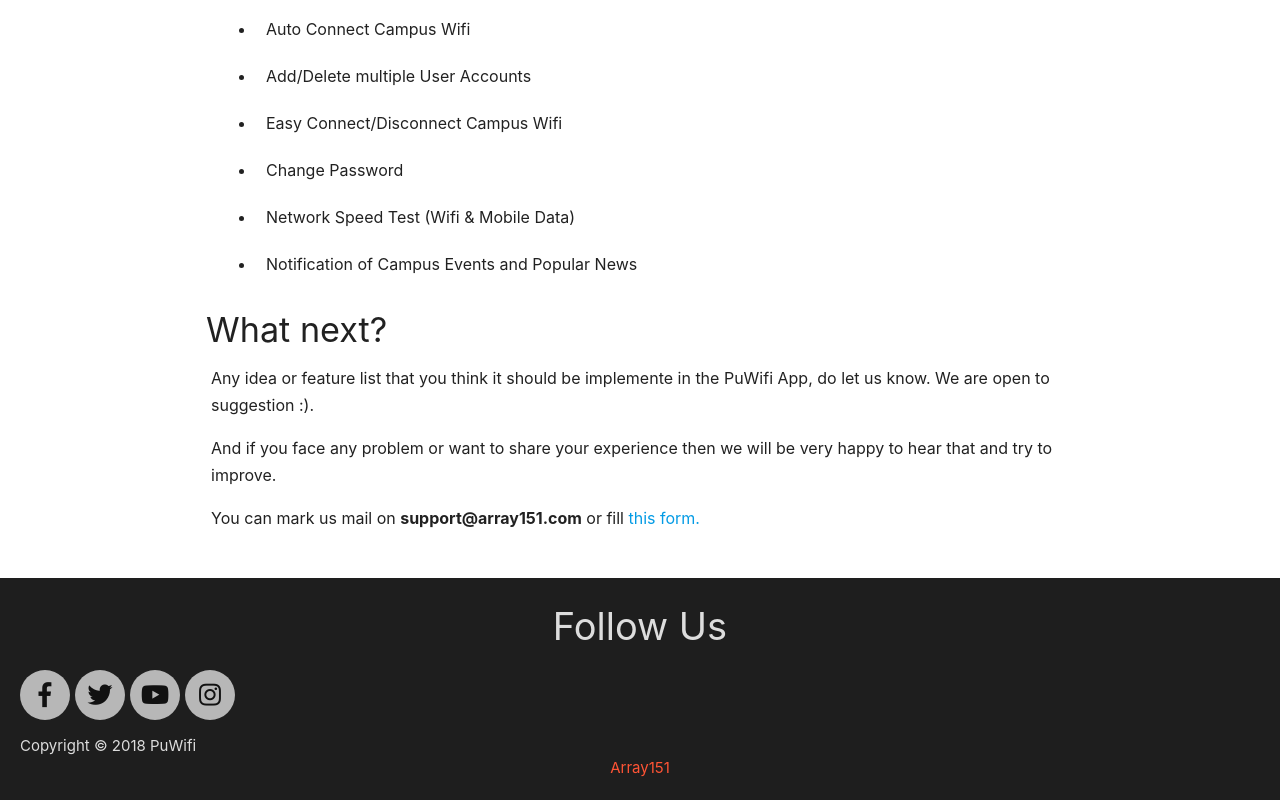
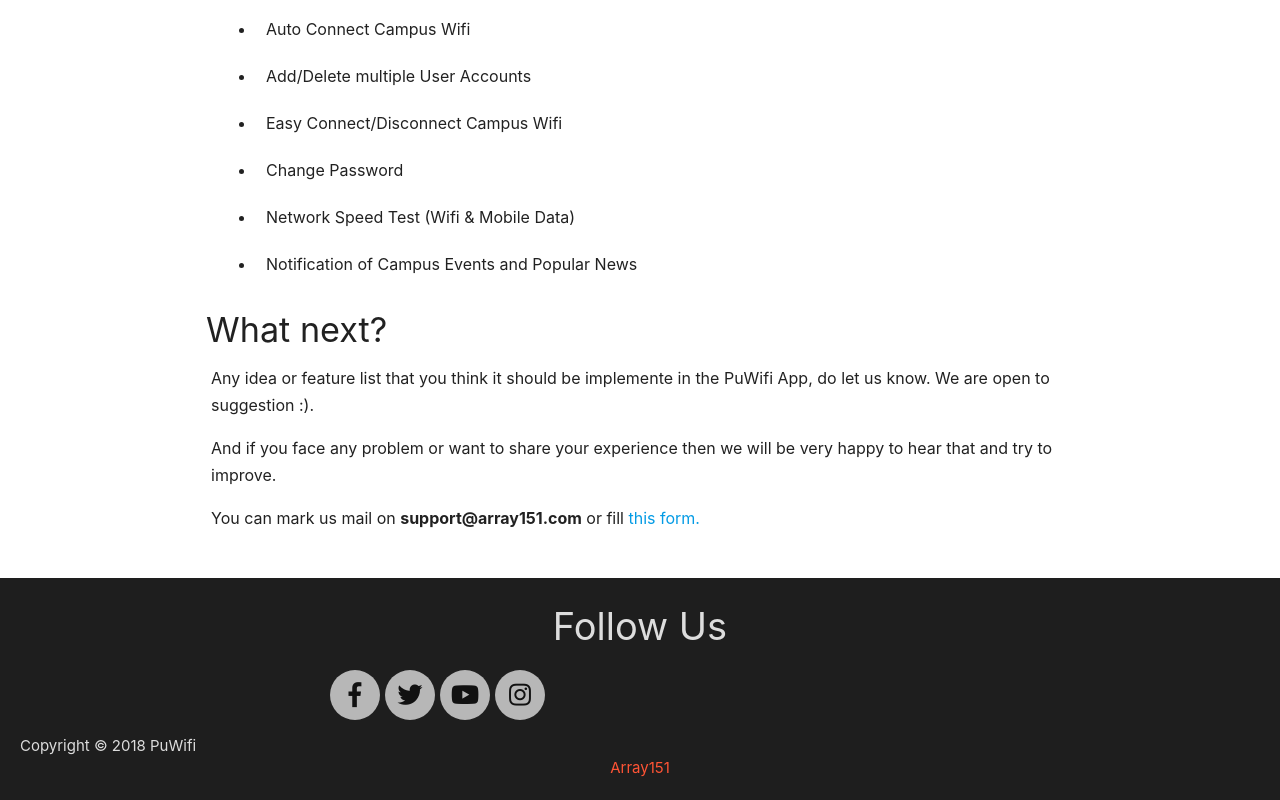
Before and after one commit to ermarkar/PuWifi_Web, an Angular app: page / in a window 1280 px wide. Shown: the part 1407-2207 px from the top of the page. Built offline with nearby package versions, Linux system fonts and the light colour scheme.

Commit message:
Update app.component.html

```diff
--- a/src/app/app.component.html
+++ b/src/app/app.component.html
@@ -30,7 +30,7 @@
         <div class="pw-footer__title">
             Follow Us
         </div>
-        <div>
+        <div class="social_wrapper">
             <ul class="pw-footer__social">
                 <li>
                     <a target="_blank" title="Facebook" href="https://www.facebook.com/array151/">
```
